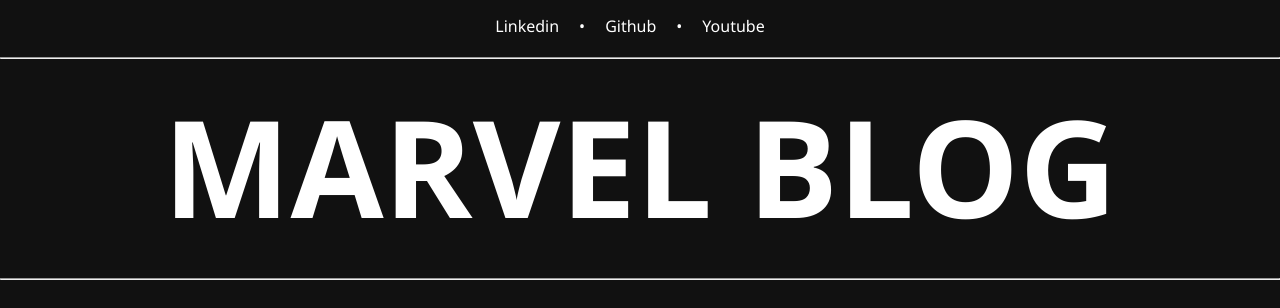
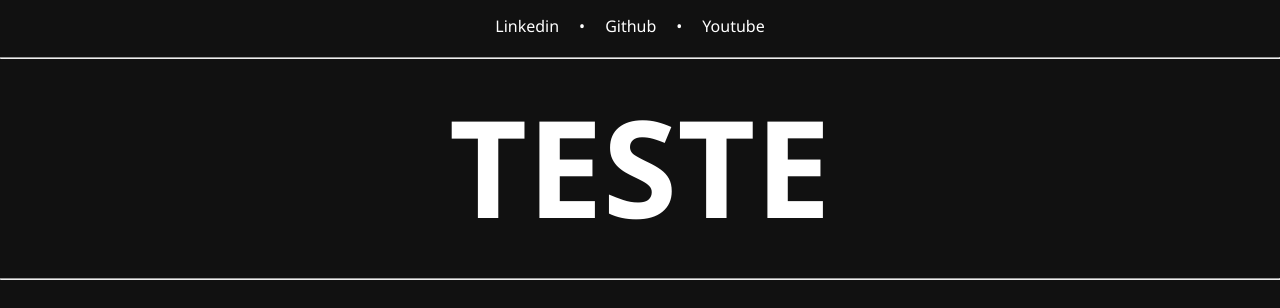
Before and after one commit to dartanham/angular-blog-main, an Angular app: page / in a window 1280 px wide. Shown: the top 308 px of the page. Built offline with nearby package versions, Linux system fonts and the light colour scheme; grey boxes are pictures that could not be loaded.

Commit message:
Update menu-title.component.html

```diff
--- a/src/app/components/menu-title/menu-title.component.html
+++ b/src/app/components/menu-title/menu-title.component.html
@@ -1,5 +1,5 @@
 <div class="container__menu-title">
   <hr/>
-  <h1>MARVEL BLOG</h1>
+  <h1>TESTE</h1>
   <hr/>
 </div>
```
